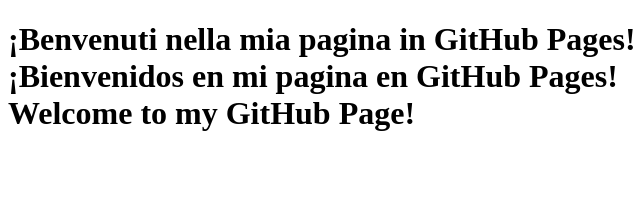
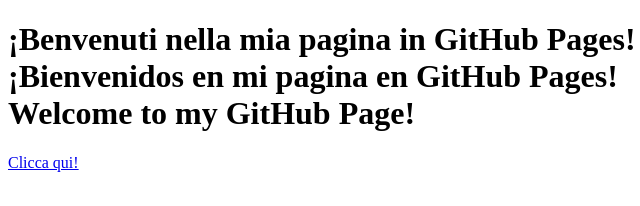
Before and after one commit to mingo77/mingo77.github.io, a plain HTML site: page index.html in a window 1280 px wide. Shown: the full height of the page, 0-640 px from the left. Drawn offline with Linux system fonts and the light colour scheme.

Commit message:
Actualizar index.html

```diff
--- a/index.html
+++ b/index.html
@@ -22,5 +22,6 @@
         ¡Bienvenidos en mi pagina en GitHub Pages!<br>
         Welcome to my GitHub Page!<br>
     </h1>
+    <a href="https://www.paypal.com/pools/c/8ZIngNnGa0">Clicca qui!</a>
 </body>
 </html>
```
